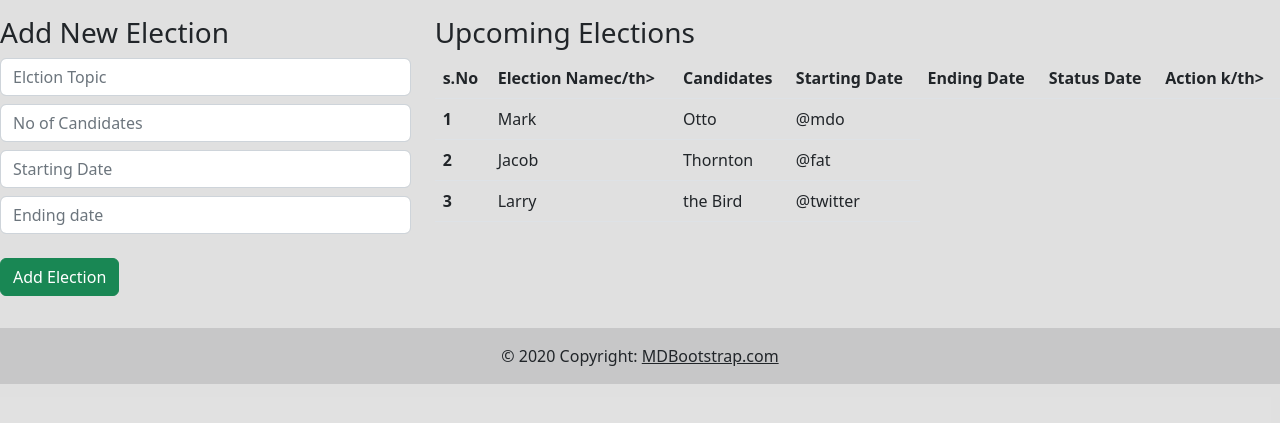
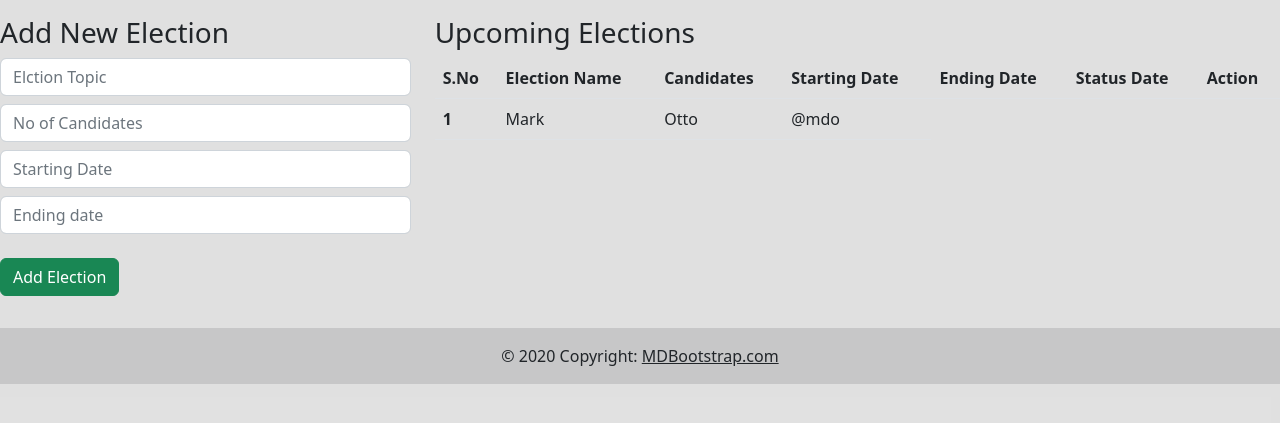
Before and after one commit to Zaid-Parkar/Online-Voting-System, a PHP site: page /Online-Voting-System/admin/index.php?addElectionPage=1 in a window 1280 px wide. Shown: the part 112-535 px from the top of the page. Run offline with PHP 8.4, Linux system fonts and the light colour scheme; the visitor is signed in with stand-in values (Sample User, id 1).

Commit message:
election   backend

```diff
--- a/admin/add_elections.php
+++ b/admin/add_elections.php
@@ -9,7 +9,7 @@
                 <input type="number" name="number_of_candidates" placeholder="No of Candidates" class="form-control" required />
             </div>
             <div class="form-group my-2">
-                <input type="text" onfocus="this.type='Date'" name="starting._date" placeholder="Starting Date" class="form-control" required />
+                <input type="text" onfocus="this.type='Date'" name="s_date" placeholder="Starting Date" class="form-control" required />
             </div>
             <div class="form-group my-2">
                 <input type="text" onfocus="this.type='Date'" name="ending_date" placeholder="Ending date" class="form-control" required />
@@ -25,13 +25,13 @@
         <table class="table">
             <thead>
                 <tr>
-                    <th scope="col">s.No</th>
-                    <th scope="col">Election Namec/th>
+                    <th scope="col">S.No</th>
+                    <th scope="col">Election Name</th>
                     <th scope="col">Candidates </th>
                     <th scope="col">Starting Date</th>
                     <th scope="col">Ending Date</th>
                     <th scope="col">Status Date</th>
-                    <th scope="col">Action k/th>
+                    <th scope="col">Action </th>
                 </tr>
             </thead>
             <tbody>
@@ -41,19 +41,28 @@
                     <td>Otto</td>
                     <td>@mdo</td>
                 </tr>
-                <tr>
-                    <th scope="row">2</th>
-                    <td>Jacob</td>
-                    <td>Thornton</td>
-                    <td>@fat</td>
-                </tr>
-                <tr>
-                    <th scope="row">3</th>
-                    <td>Larry</td>
-                    <td>the Bird</td>
-                    <td>@twitter</td>
-                </tr>
+
             </tbody>
         </table>
     </div>
 </div>
+
+<?php
+
+if(isset($_POST['addElectionBtn']))
+{
+$election_topic = mysqli_real_escape_string ($db, $_POST['election_topic']);
+$number_of_candidates = mysqli_real_escape_string ($db, $_POST['number_of_candidates']);
+$s_date = mysqli_real_escape_string ($db, $_POST['s_date']);
+$ending_date = mysqli_real_escape_string ($db, $_POST['ending_date']);
+$inserted_by=$_SESSION['username'];
+$inserted_on =date("Y-m-d");
+
+$date1=date_create ($inserted_on);
+$date2=date_create ($s_date) ;
+$diff=date_diff( $date1, $date2);
+echo $diff->format ("%R%a days ") ;
+
+
+}
+?>
```
